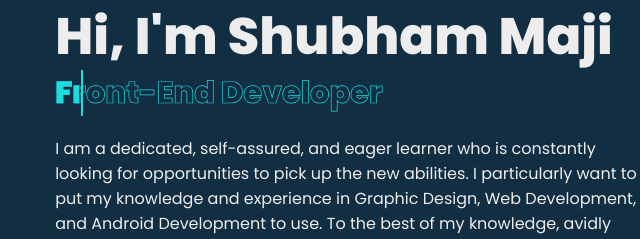
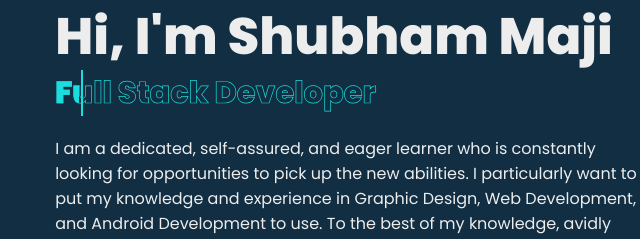
Before and after one commit to shubhammaji1/MY-Portfolio, a plain HTML site: page MyPortfolio/index.html in a window 1280 px wide. Shown: the part 198-437 px from the top of the page, 60-700 px from the left. Drawn offline with nearby package versions, Linux system fonts and the light colour scheme.

Commit message:
Update index.html

```diff
--- a/MyPortfolio/index.html
+++ b/MyPortfolio/index.html
@@ -38,7 +38,7 @@
         <div class="home-content">
             <h1>Hi, I'm <span>Shubham Maji</span><span class="animate" style="--i:2;"></span></h1>
             <div class="text-animate">
-                <h3>Front-End Developer</h3>
+                <h3>Full Stack Developer</h3>
                 <span class="animate" style="--i:3;"></span>
             </div>
             <p>I am a dedicated, self-assured, and eager learner who is constantly looking for opportunities to pick up
```
